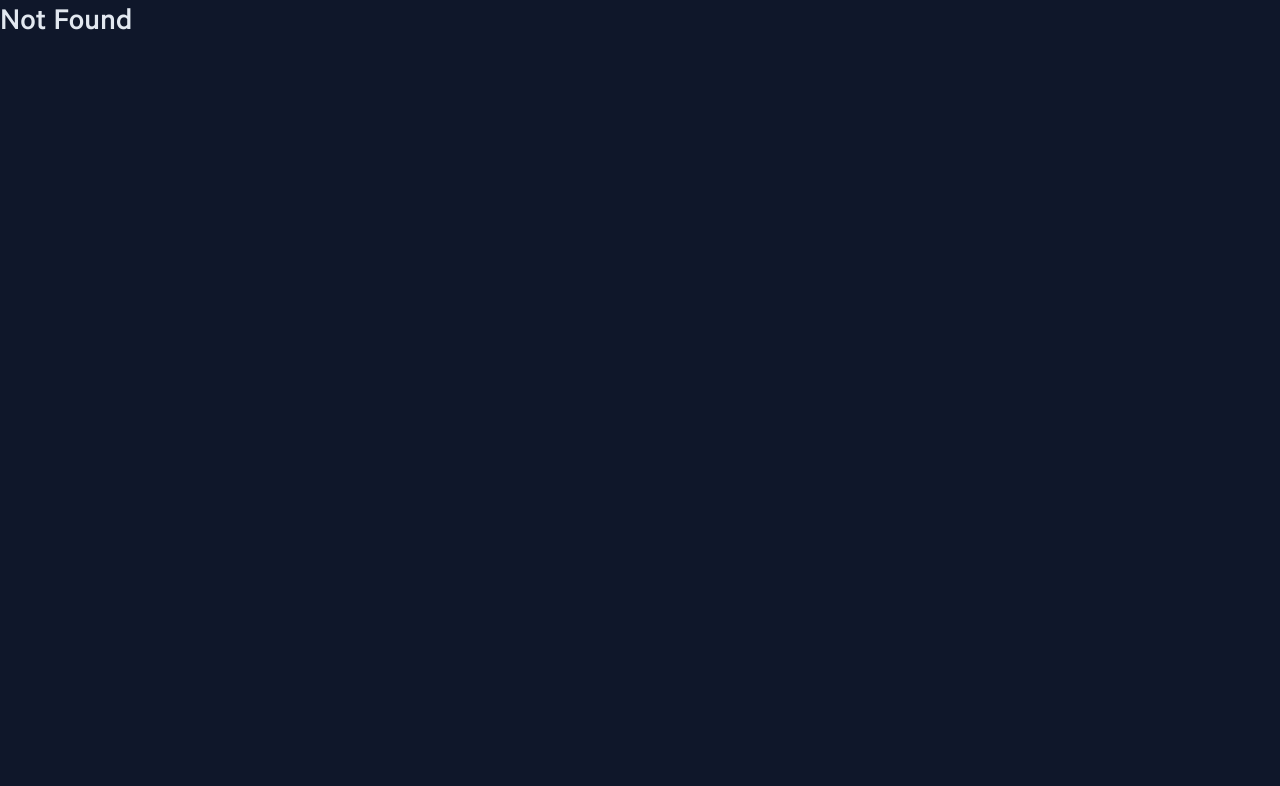
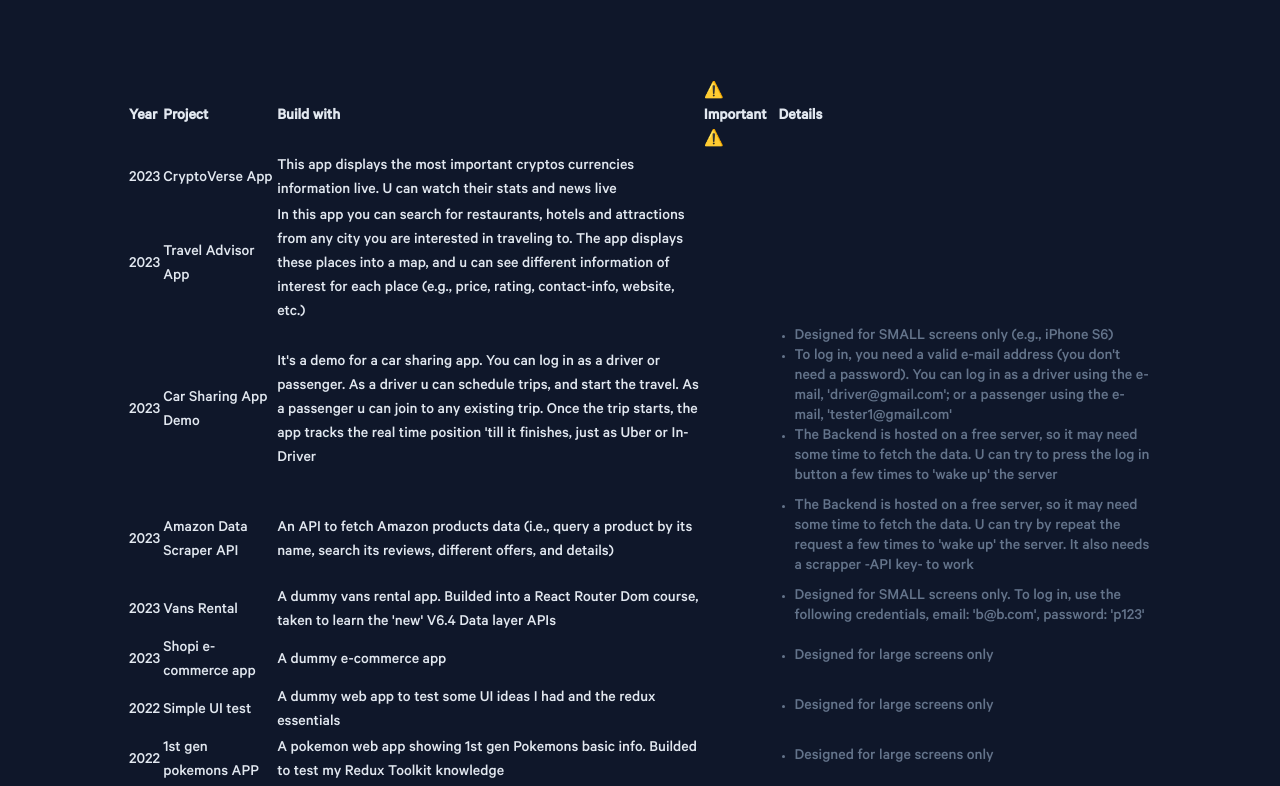
Before and after one commit to PuentesDeByte/00_portfolio_byteBridges, a React (Vite) app: page /projects in a window 1280 px wide. Shown: the top 786 px of the page. Built offline with nearby package versions, Linux system fonts and the light colour scheme.

Commit message:
projects table content structured

```diff
--- a/src/containers/Layout.jsx
+++ b/src/containers/Layout.jsx
@@ -1,7 +1,6 @@
 import { useEffect, useRef } from "react";
 import { Outlet } from 'react-router-dom'
 
-import Header from '../components/Header'
 import Footer from "../components/Footer";
 
 function Layout() {
@@ -29,7 +28,7 @@ function Layout() {
 
     <div className='layout flex justify-center' ref={mouseRef}>
       <div className='layout-container w-[90vw] lg:w-[80vw] md:w-[85vw] max-w-6xl'>
-        <Header />
+
         <main>
           <Outlet />
         </main>
--- a/src/containers/Projects.jsx
+++ b/src/containers/Projects.jsx
@@ -64,7 +64,7 @@ const Projects = () => {
 
           }
 
-          <Link to={'a'} className="hover:text-[#e2e8f0]" >
+          <Link to={'projects'} className="hover:text-[#e2e8f0]" >
             <p
               className={`text-base gl-txt-main-font`}
               onMouseEnter={handleOnLinkClick}
--- /dev/null
+++ b/src/containers/ProjectsTable.jsx
@@ -0,0 +1,100 @@
+import CardCategorie from "../components/CardCategorie";
+import { technologies } from "../data";
+import { sortJSONByCategorieAndString } from "../utils";
+
+const ProjectsTable = ({ projectsData }) => {
+
+  let projectsColsLarge = { date: 'year', name: 'project', technologies: 'build with', important: 'important', details: 'details' }
+
+  // console.log(Object.keys(projectsData[0]));
+
+  const projectTechnologiesSorted = (projectTechnologies) => {
+    //saco technologies en el formato necesario y soteto
+    const projectSkills = technologies.filter(technologie => projectTechnologies.technologies.includes(technologie.name))
+    console.log(projectSkills);
+    return sortJSONByCategorieAndString(projectSkills, 'priority', 'name')
+  }
+
+  let a = projectTechnologiesSorted({
+    categorie: "web",
+    name: "bootsrap Course",
+    details: "a dummy static web page builded into a Bootstrap course",
+    important: [""],
+    technologies: ["hTML", "cSS"],
+    date: new Date("2019-09-02T00:00:00.000-06:00"),
+    link: "https://nicolevenachi.github.io/curso_bootstrap_4/"
+  })
+  console.log(a);
+
+  return (
+    <table className="w-full">
+      <thead>
+        <tr>
+          {
+            Object.entries(projectsColsLarge).map((projectsCol, id) => (
+              <th key={id}> {
+                projectsCol[1] == 'important' ?
+                  `⚠️ ${projectsCol[1][0].toUpperCase() + projectsCol[1].substring(1)} ⚠️` :
+                  projectsCol[1][0].toUpperCase() + projectsCol[1].substring(1)
+
+              } </th>
+            ))
+          }
+        </tr>
+      </thead>
+      <tbody>
+        {
+          projectsData.map((project, id) => (
+            <tr key={id}>
+              <td>{project.date.getFullYear()}</td>
+              <td>{project.name[0].toUpperCase() + project.name.substring(1)}</td>
+              <td>{project.details[0].toUpperCase() + project.details.substring(1)}</td>
+
+              <td>
+                <div className="card-technologies flex  w-full flex-wrap gap-x-2 gap-y-3 max-w-[840px] mb-0 gl-txt-main-font">
+                  {
+
+                  }
+                  {
+                    // console.log(projectTechnologiesSorted(project))
+                  }
+                  {
+
+                    // projectTechnologiesSorted(project).map((skill, id) => (
+                    //   <CardCategorie
+                    //     key={id}
+                    //     skill={skill}
+                    //     isFullList={false}
+                    //   />
+                    // ))
+                  }
+
+                </div>
+              </td>
+
+              <td>
+                {(project.important[0] !== '') && (
+                  <div className="card-important text-base text-slate-500 leading-5 h-fit">
+                    <ul className="list-disc pl-4 mb-2">
+                      {
+                        project.important.map((importantLiItem, id) => (
+                          <li key={id}>
+                            {importantLiItem[0].toUpperCase() + importantLiItem.substring(1)}
+                          </li>
+                        ))
+                      }
+                    </ul>
+                  </div>
+
+                )}
+              </td>
+            </tr>
+          ))
+        }
+
+      </tbody>
+    </table>
+  )
+}
+
+export default ProjectsTable
--- a/src/pages/Home.jsx
+++ b/src/pages/Home.jsx
@@ -1,3 +1,4 @@
+import Header from "../components/Header"
 import Hero from "../containers/Hero"
 import Projects from "../containers/Projects"
 import Skills from "../containers/Skills"
@@ -5,6 +6,7 @@ import Skills from "../containers/Skills"
 const Home = () => {
   return (
     <>
+      <Header />
       <Hero />
       <Skills />
       <Projects />
--- /dev/null
+++ b/src/pages/ProjectsPage.jsx
@@ -0,0 +1,13 @@
+import ProjectsTable from "../containers/ProjectsTable"
+import { projectsWeb } from "../data"
+
+const ProjectsPage = () => {
+  return (
+    <section className="projects-page w-full py-20">
+      <ProjectsTable projectsData={projectsWeb} />
+    </section>
+
+  )
+}
+
+export default ProjectsPage
--- a/src/routes/index.jsx
+++ b/src/routes/index.jsx
@@ -3,6 +3,7 @@ import { BrowserRouter as Router, Routes, Route } from 'react-router-dom'
 import './App.css'
 import { Layout } from '../containers/Layout'
 import Home from '../pages/Home'
+import ProjectsPage from '../pages/ProjectsPage'
 
 function App() {
 
@@ -11,6 +12,7 @@ function App() {
       <Routes>
         <Route path='/' element={<Layout />}>
           <Route index element={<Home />} />
+          <Route path='/projects' element={<ProjectsPage />} />
         </Route>
 
         <Route path='*' element={<h1> Not Found </h1>} />
```
